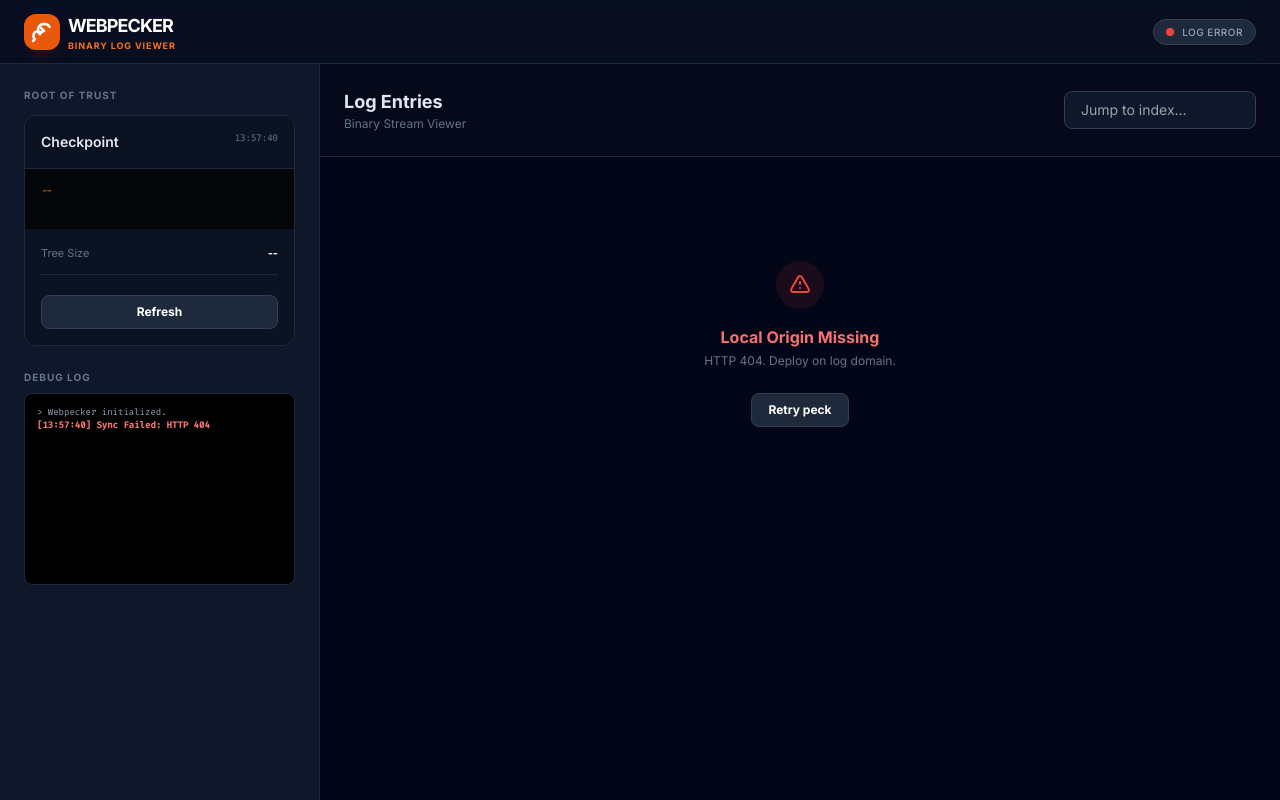
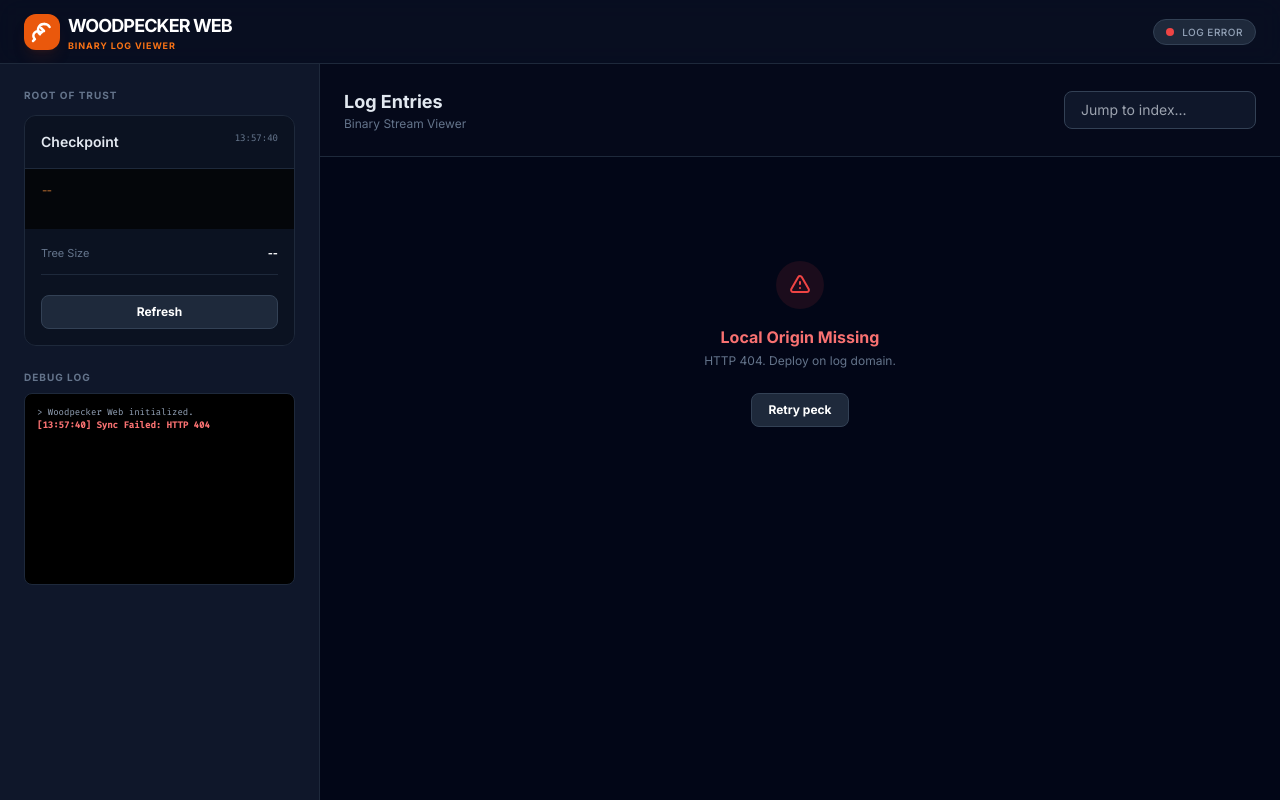
Before and after one commit to transparency-dev/incubator, a plain HTML site: page woodpecker-web/index.html in a window 1280 px wide. Drawn offline with nearby package versions, Linux system fonts and the light colour scheme; no server answers.

Commit message:
Rename Webpecker -> Woodpecker Web

```diff
--- a/webpecker/index.html
+++ b/woodpecker-web/index.html
@@ -3,7 +3,7 @@
 <head>
     <meta charset="UTF-8">
     <meta name="viewport" content="width=device-width, initial-scale=1.0">
-    <title>Webpecker | Inspectable Log Viewer</title>
+    <title>Woodpecker Web | Inspectable Log Viewer</title>
     <script src="https://cdn.tailwindcss.com"></script>
     <link href="https://fonts.googleapis.com/css2?family=Inter:wght@400;500;600;700&family=Fira+Code:wght@400;500&display=swap" rel="stylesheet">
     <style>
@@ -52,7 +52,7 @@
                     </svg>
                 </div>
                 <div class="leading-tight">
-                    <h1 class="text-lg font-black tracking-tighter text-white uppercase">Webpecker</h1>
+                    <h1 class="text-lg font-black tracking-tighter text-white uppercase">Woodpecker Web</h1>
                     <p class="text-[9px] text-orange-500 font-bold tracking-widest uppercase">Binary Log Viewer</p>
                 </div>
             </div>
@@ -90,7 +90,7 @@
                 <section>
                     <label class="text-[10px] font-bold text-slate-500 uppercase tracking-widest block mb-2">Debug Log</label>
                     <div id="debug-log" class="p-3 bg-black rounded-lg mono text-[9px] text-slate-400 h-48 overflow-y-auto border border-slate-800 leading-normal">
-                        > Webpecker initialized.
+                        > Woodpecker Web initialized.
                     </div>
                 </section>
             </div>
@@ -195,7 +195,7 @@
     <script>
         /*******************************************************************************
          * 🛠 USER_LOG_CUSTOMIZATION
-         * Edit this object to tune Webpecker for your specific log's leaf data.
+         * Edit this object to tune Woodpecker Web for your specific log's leaf data.
          ******************************************************************************/
         const LOG_CUSTOMIZER = {
             /**
```
Also changed, not shown: webpecker/webpecker.png (deleted), woodpecker-web/woodpecker-web.png (added), 3 other files.
